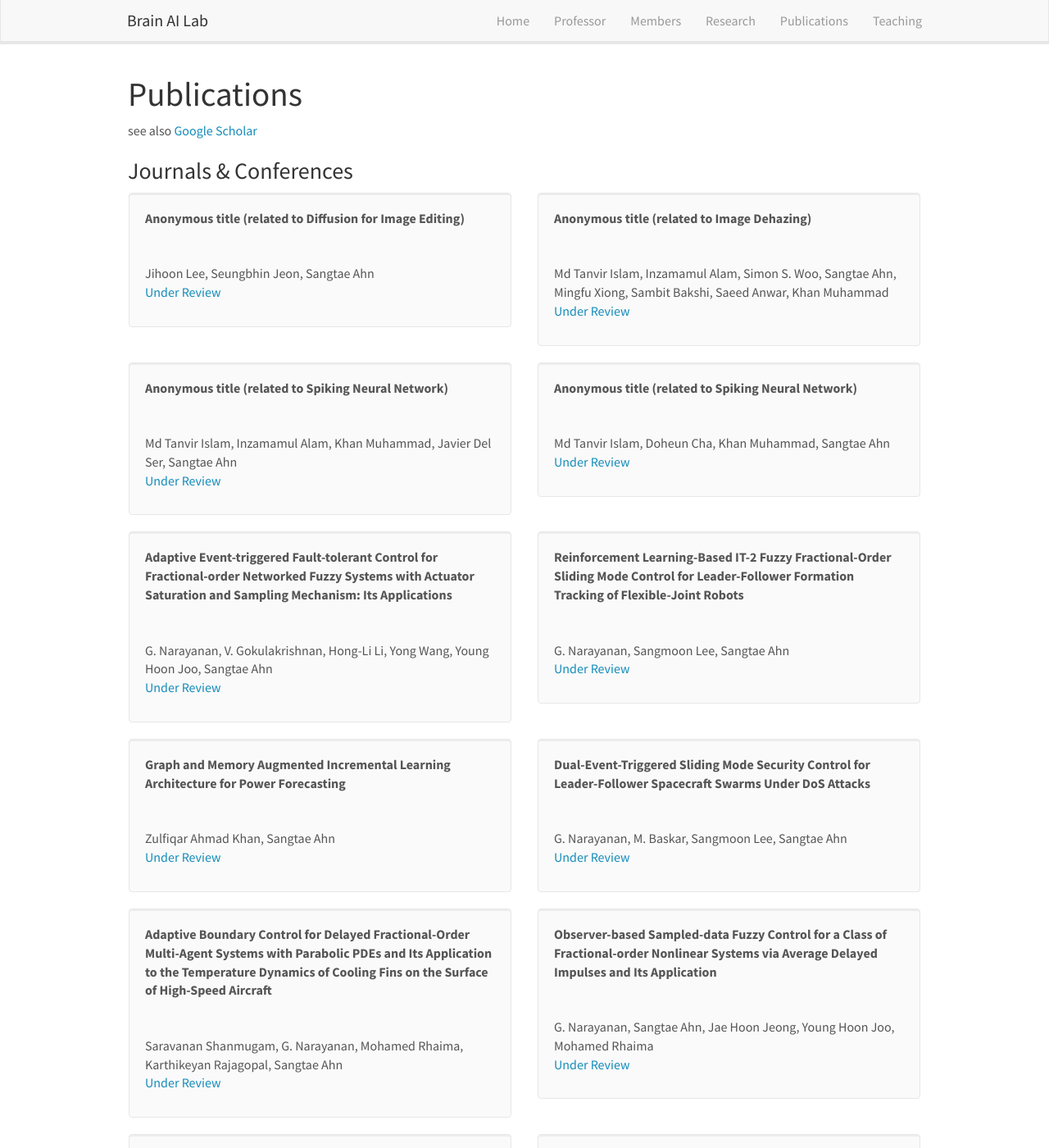
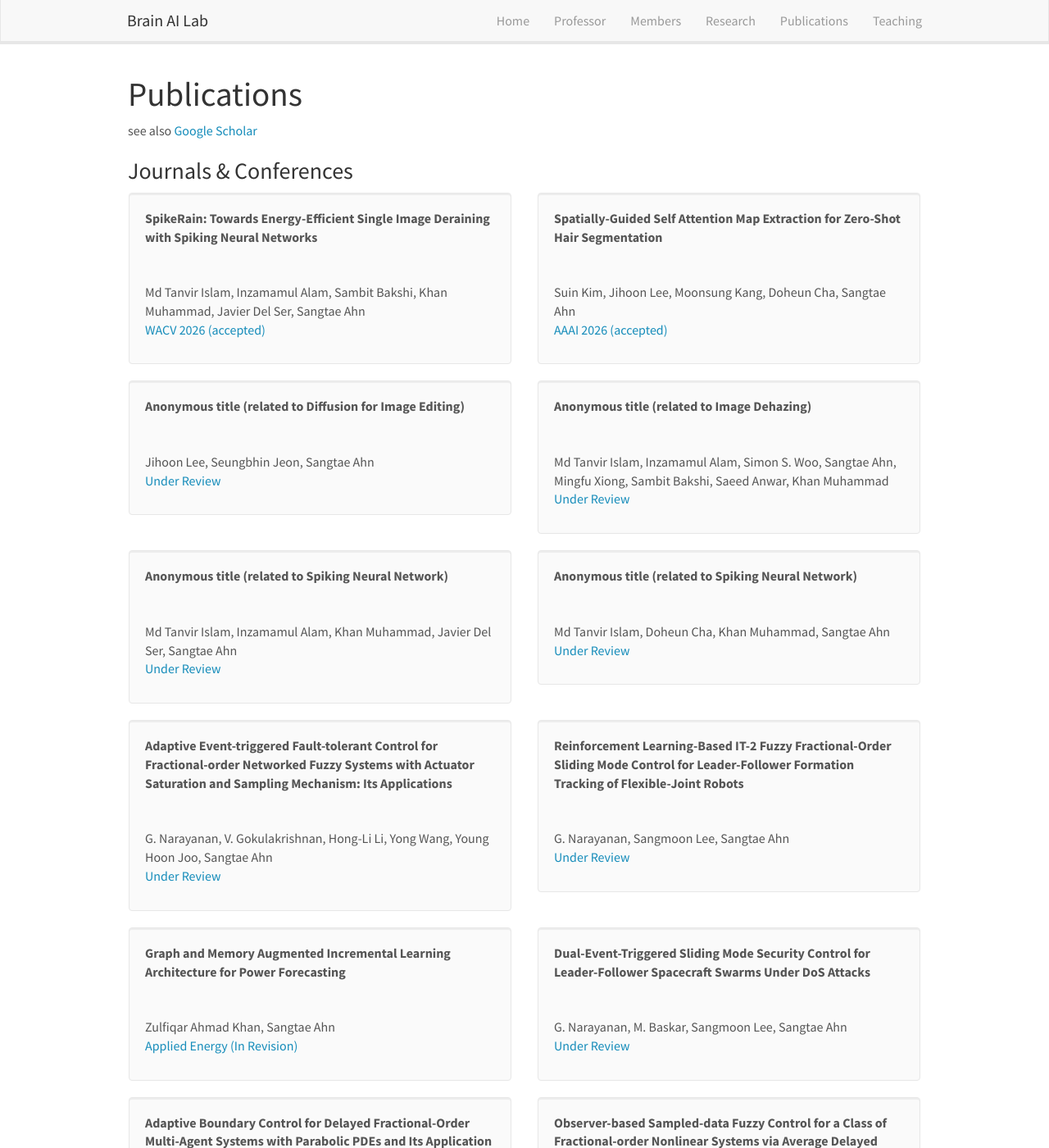
Before and after one commit to KNU-BrainAI/knu-brainai.github.io, a Jekyll site: the page built from _pages/publications.md, in a window 1280 px wide and 1400 px high. Shown: the whole window at 82% size. Built offline with Jekyll 4.4.1, drawn with Linux system fonts in a browser that asks for light colours; nearby versions of some CDN libraries; some of the changed text lies outside the part shown.

Commit message:
Update publist.yml

```diff
--- a/_data/publist.yml
+++ b/_data/publist.yml
@@ -1,3 +1,17 @@
+- title: "SpikeRain: Towards Energy-Efficient Single Image Deraining with Spiking Neural Networks"
+  image: blank.png
+  authors: Md Tanvir Islam, Inzamamul Alam, Sambit Bakshi, Khan Muhammad, Javier Del Ser, Sangtae Ahn
+  link:
+    url:
+    display: WACV 2026 (accepted)
+
+- title: "Spatially-Guided Self Attention Map Extraction for Zero-Shot Hair Segmentation"
+  image: blank.png
+  authors: Suin Kim, Jihoon Lee, Moonsung Kang, Doheun Cha, Sangtae Ahn
+  link:
+    url:
+    display: AAAI 2026 (accepted)
+
 - title: "Anonymous title (related to Diffusion for Image Editing)"
   image: blank.png
   authors: Jihoon Lee, Seungbhin Jeon, Sangtae Ahn
@@ -45,7 +59,7 @@
   authors: Zulfiqar Ahmad Khan, Sangtae Ahn
   link:
     url:
-    display: Under Review
+    display: Applied Energy (In Revision)
 
 - title: "Dual-Event-Triggered Sliding Mode Security Control for Leader-Follower Spacecraft Swarms Under DoS Attacks"
   image: blank.png
@@ -81,13 +95,6 @@
   link:
     url:
     display: Under Review
-
-- title: "KLD-Guided Self Attention Map Extraction for Zero-Shot Hair Segmentation"
-  image: blank.png
-  authors: Suin Kim, Jihoon Lee, Moonsung Kang, Doheun Cha, Sangtae Ahn
-  link:
-    url:
-    display: AAAI 2025
 
 - title: "Probabilistic Distribution Bridge for Text-Video Retrieval"
   image: blank.png
```
